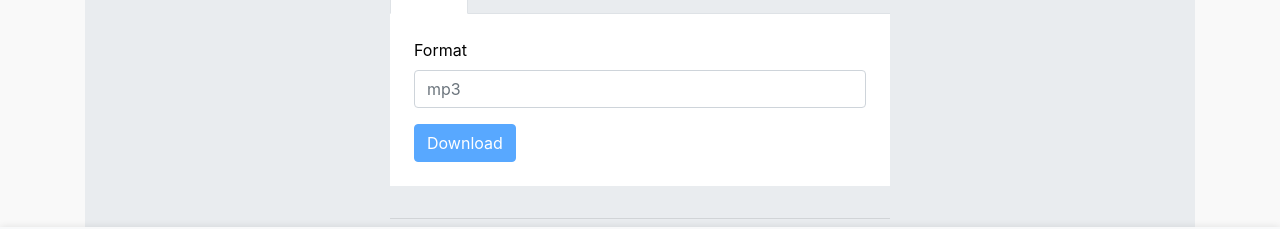
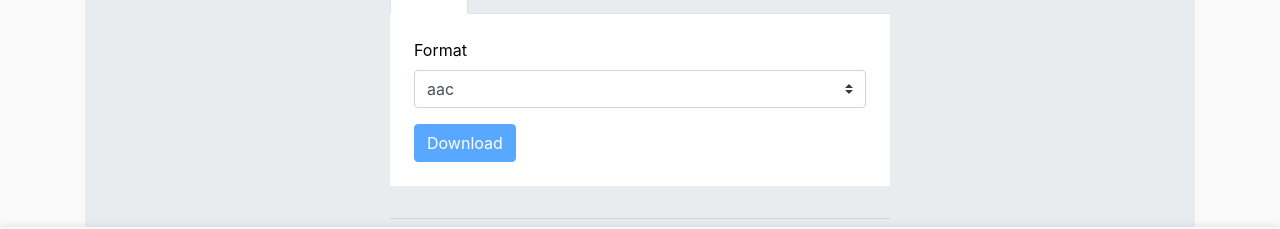
Before and after one commit to MarkSFrancis/ytdl-webserver, a Next.js app: page / in a window 1280 px wide. Shown: the part 517-746 px from the top of the page. Built offline with nearby package versions, Linux system fonts and the light colour scheme.

Commit message:
Added dropdowns for audio and video formats

```diff
--- a/components/DownloadSettings/AudioSettings.tsx
+++ b/components/DownloadSettings/AudioSettings.tsx
@@ -18,15 +18,33 @@ export function AudioSettings(props: AudioSettingsProps) {
     });
   }
 
+  const formats = [
+    "aac",
+    "flac",
+    "flv",
+    "m4a",
+    "mp3",
+    "ogg",
+    "opus",
+    "wav",
+    "webm",
+  ];
+
   return (
     <Form.Group>
       <Form.Label>Format</Form.Label>
       <Form.Control
-        type="text"
+        as="select"
+        custom
+        onChange={(e) => update("format", e.target.value)}
         value={props.settings.format}
-        onChange={(e) => update("format", e.target.value)}
-        placeholder="mp3"
-      ></Form.Control>
+      >
+        {formats.map((f) => (
+          <option key={f} selected={props.settings.format === f}>
+            {f}
+          </option>
+        ))}
+      </Form.Control>
     </Form.Group>
   );
 }
--- a/components/DownloadSettings/DownloadSettings.tsx
+++ b/components/DownloadSettings/DownloadSettings.tsx
@@ -24,7 +24,7 @@ export function DownloadSettings(props: DownloadSettingsProps) {
 
   return (
     <Tabs
-      defaultActiveKey={DownloadType.Audio}
+      defaultActiveKey={props.settings.mode || DownloadType.Audio}
       onSelect={(t: DownloadType) => update("mode", t)}
     >
       <Tab
--- a/components/DownloadSettings/VideoSettings.tsx
+++ b/components/DownloadSettings/VideoSettings.tsx
@@ -18,15 +18,23 @@ export function VideoSettings(props: VideoSettingsProps) {
     });
   }
 
+  const formats = ["avi", "flv", "mkv", "mp4", "webm"];
+
   return (
     <Form.Group>
       <Form.Label>Format</Form.Label>
       <Form.Control
-        type="text"
+        as="select"
+        custom
+        onChange={(e) => update("format", e.target.value)}
         value={props.settings.format}
-        onChange={(e) => update("format", e.target.value)}
-        placeholder="mp4"
-      ></Form.Control>
+      >
+        {formats.map((f) => (
+          <option key={f} selected={props.settings.format === f}>
+            {f}
+          </option>
+        ))}
+      </Form.Control>
     </Form.Group>
   );
 }
```
